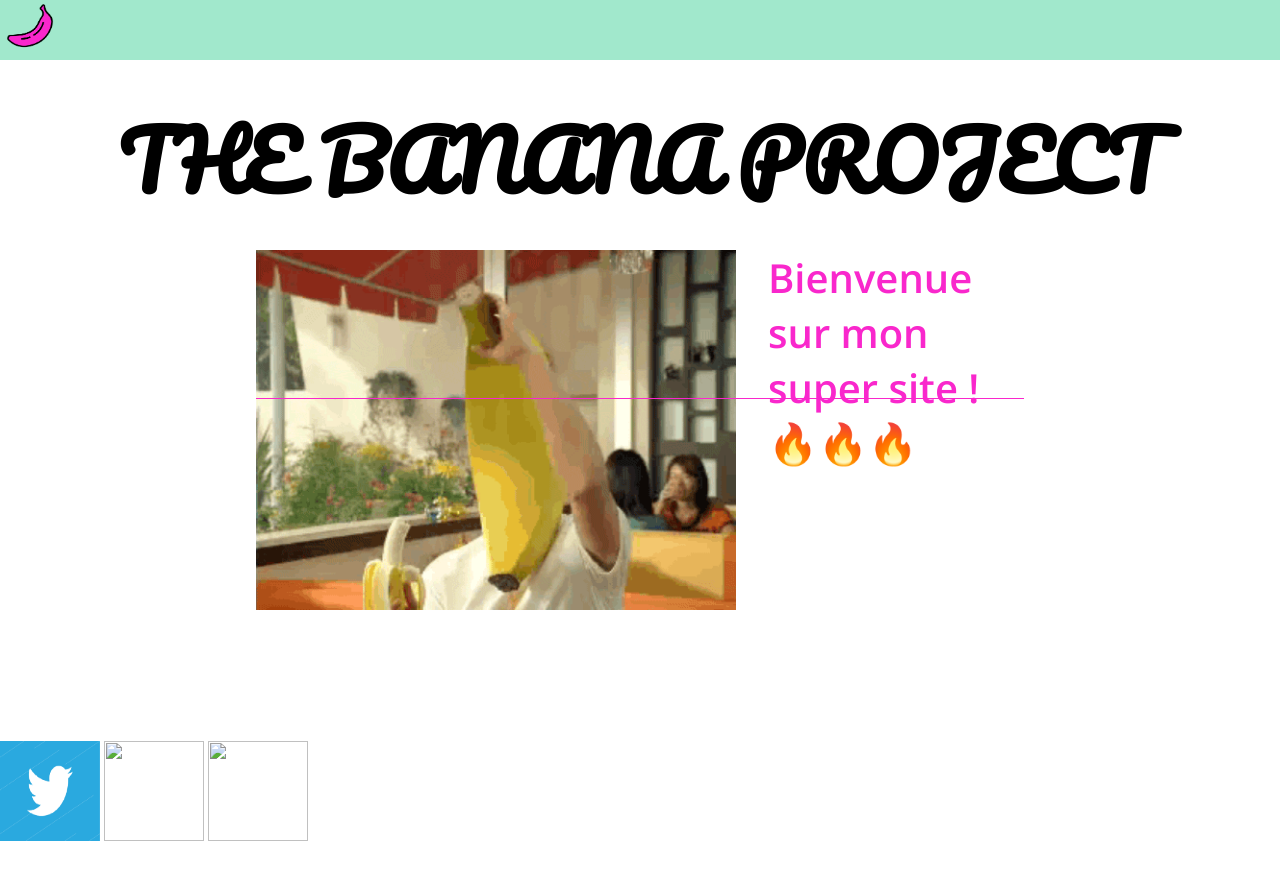
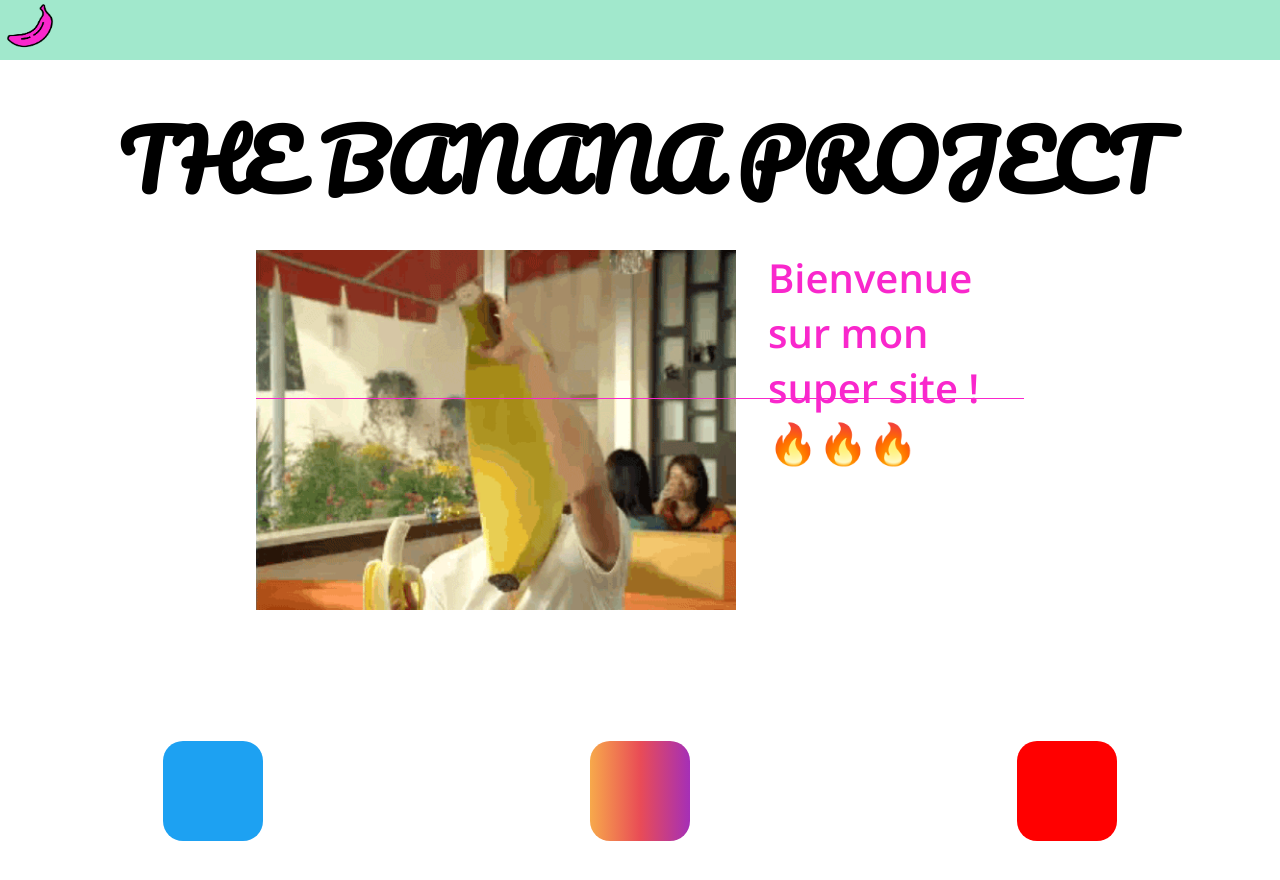
Before and after one commit to Alexisreau97/Banana_Project, a plain HTML site: page index.html in a window 1280 px wide. Drawn offline with nearby package versions, Linux system fonts and the light colour scheme.

Commit message:
add footer

```diff
--- a/index.html
+++ b/index.html
@@ -21,11 +21,9 @@
 
 
 		<footer>
-			<img class="rs" src="img/twitter.gif">
-			<img class="rs" src="img/.gif">
-			<img class="rs" src="img/.gif">
+			<div class="rs1"></div>
+			<div class="rs2"></div>
+			<div class="rs3"></div>
 		</footer>
-
-		<br><br><br><br>
 	</body>
 </html>
--- a/style.css
+++ b/style.css
@@ -9,8 +9,6 @@ nav {
 }
 
 .logo {
-	display: flex;
-	justify-content: center;
 	width: 60px;
 	height: 60px;
 }
@@ -54,7 +52,32 @@ hr {
 	grid-column-end: 5;
 }
 
-.rs {
+footer {
+	display: flex;
+	justify-content: space-around;
+	align-items: flex-end;
+	margin-bottom: 80px;
+}
+
+.rs1 {
+	background-color: #1da1f2;
+	border-radius: 20px;
 	width: 100px;
 	height: 100px;
 }
+
+.rs2 {
+	background: #12c2e9;
+	background: -webkit-linear-gradient(to right, #f7a94b, #e94c56, #a52fb7);
+	background: linear-gradient(to right, #f7a94b, #e94c56, #a52fb7);
+	border-radius: 20px;
+	width: 100px;
+	height: 100px;
+}
+
+.rs3 {
+	background-color: #ff0000;
+	border-radius: 20px;
+	width: 100px;
+	height: 100px;
+}
```
Also changed, not shown: img/twitter2.gif (added).
